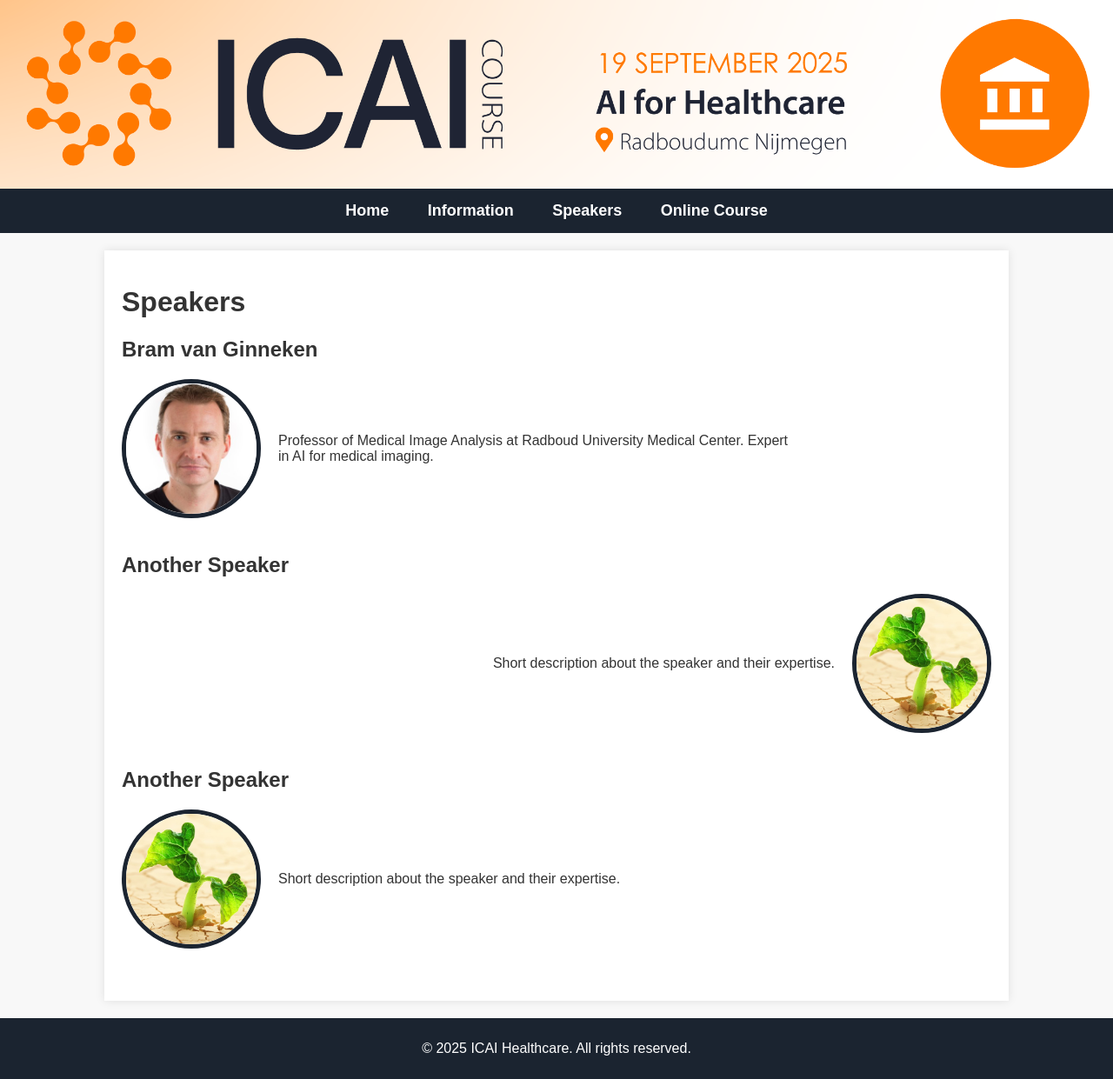
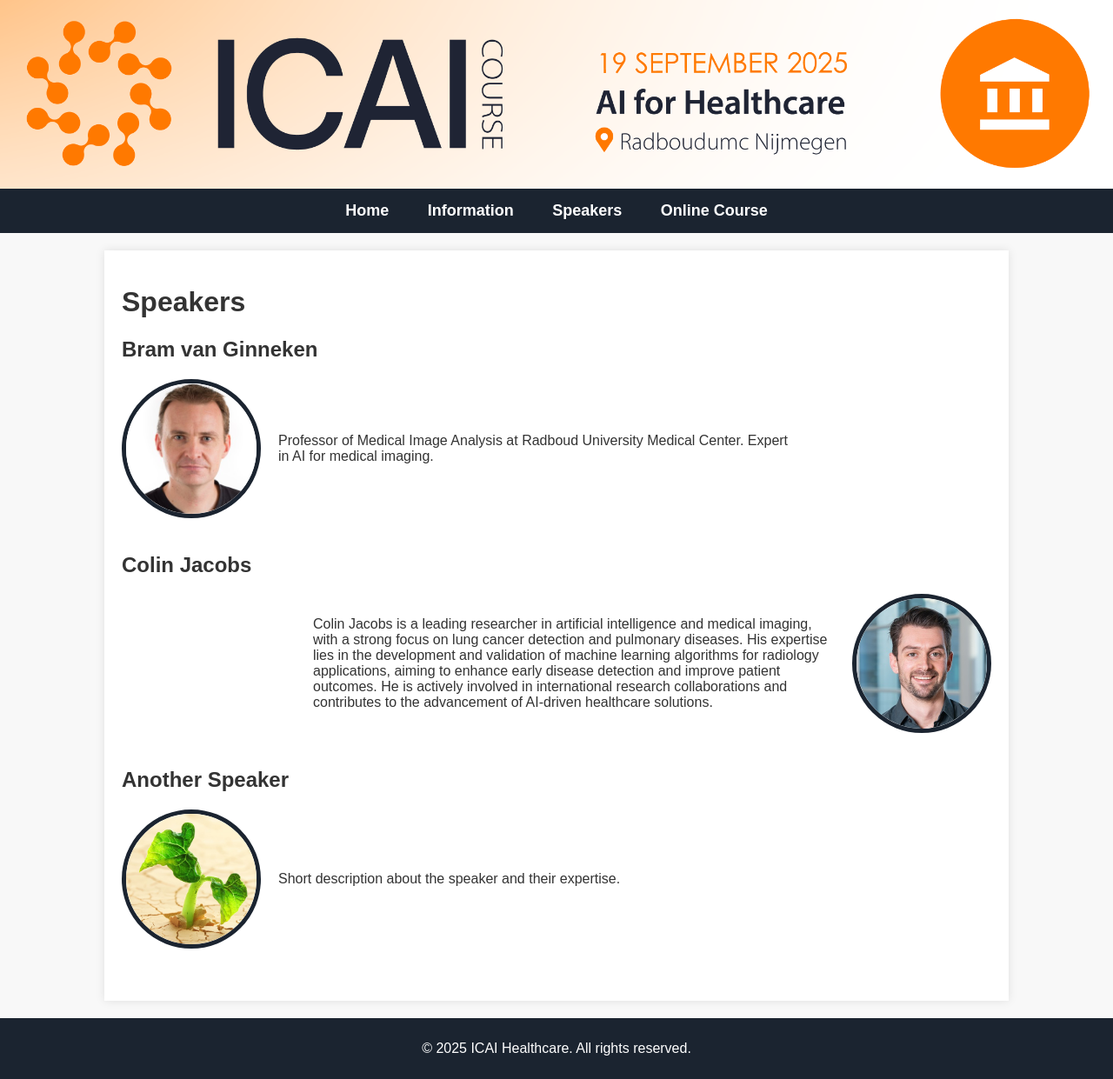
Before and after one commit to marliebesouw/marliebesouw.github.io, a Jekyll site: the page built from speakers.md, in a window 1280 px wide. Shown: the whole page at 87% size. Built offline with Jekyll 4.4.1, drawn with Linux system fonts in a browser that asks for light colours.

Commit message:
added colin as a speaker

```diff
--- a/speakers.md
+++ b/speakers.md
@@ -13,11 +13,11 @@
     </div>
 </div>
 
-## Another Speaker
+## Colin Jacobs
 <div class="speaker right">
-    <img src="{{ site.baseurl }}/assets/img/another-speaker.png" alt="Another Speaker">
+    <img src="{{ site.baseurl }}/assets/img/Colin_Jacobs.jpg" alt="Another Speaker">
     <div class="speaker-info">
-        <p>Short description about the speaker and their expertise.</p>
+        <p> Colin Jacobs is a leading researcher in artificial intelligence and medical imaging, with a strong focus on lung cancer detection and pulmonary diseases. His expertise lies in the development and validation of machine learning algorithms for radiology applications, aiming to enhance early disease detection and improve patient outcomes. He is actively involved in international research collaborations and contributes to the advancement of AI-driven healthcare solutions.  </p>
     </div>
 </div>
 
```
Also changed, not shown: assets/img/Colin_Jacobs.jpg (added).
